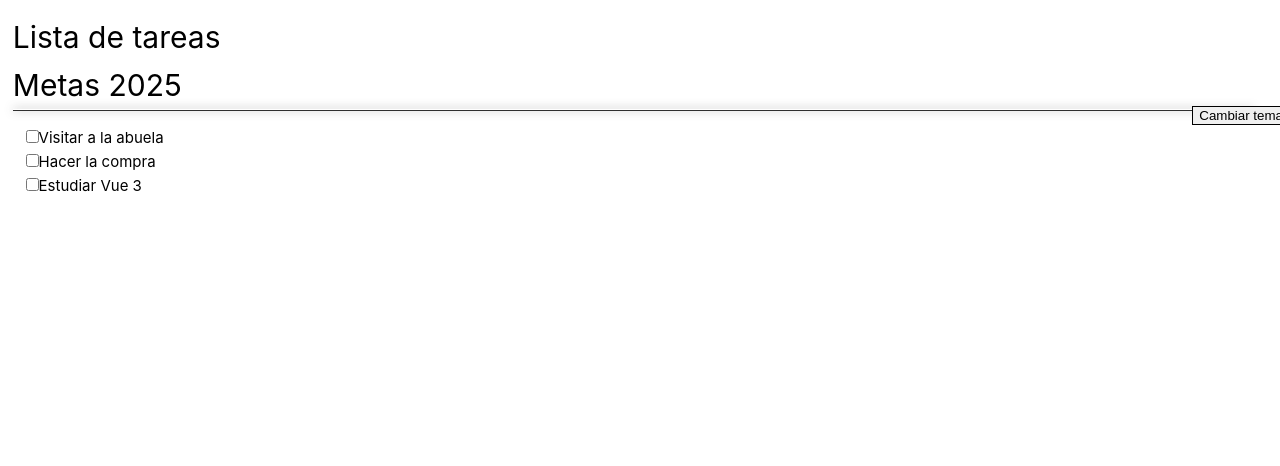
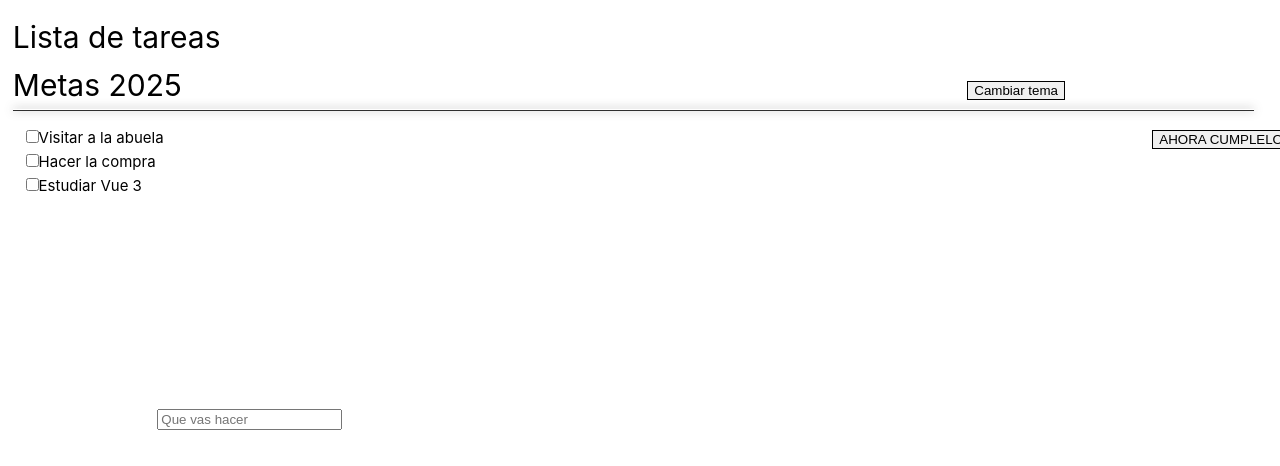
Before and after one commit to MarcosJFR8/PracticeList, a Vue app: page / in a window 1280 px wide. Shown: the top 466 px of the page. Built offline with nearby package versions, Linux system fonts and the light colour scheme; the HTML template or start-up script is replaced by a standard one.

Commit message:
functional new elements

```diff
--- a/src/App.vue
+++ b/src/App.vue
@@ -2,6 +2,7 @@
   import AppHeader from './components/AppHeader.vue';
   import TodoList from './components/TodoList.vue';
   import ThemeSwitch from './components/ThemeSwitch.vue';
+  import ListDescription from './components/ListDescription.vue';
 </script>
 
 <template>
@@ -9,6 +10,7 @@
     <AppHeader />
     <TodoList />
     <ThemeSwitch />
+    <ListDescription />
   </div>
 </template>
 
--- /dev/null
+++ b/src/components/ListDescription.vue
@@ -0,0 +1,38 @@
+<script>
+  export default {
+    data() {
+      return {
+        newTask: '',
+        tasks: [],
+      };
+    },
+    methods: {
+      addTask() {
+        if (this.newTask.trim() !=='') {
+          this.tasks.push({ text: this.newTask, completed: false });
+          this.newTask = '';
+        }
+      }
+    },
+  };
+</script>
+
+<template>
+  <div>
+    <input type="text" v-model="newTask" placeholder="Que vas hacer">
+    <button @click="addTask">AHORA CUMPLELO</button>
+    <ul>
+      <li v-for="(task, index) in tasks" :key="index">
+        <input type="checkbox" v-model="task.completed">
+        <span :class="{ completed: task.completed }">{{ task.text }}</span>
+      </li>
+    </ul>
+  </div>
+</template>
+
+<style scoped>
+.completed {
+  text-decoration: line-through;
+  color: gray;
+}
+</style>
```
